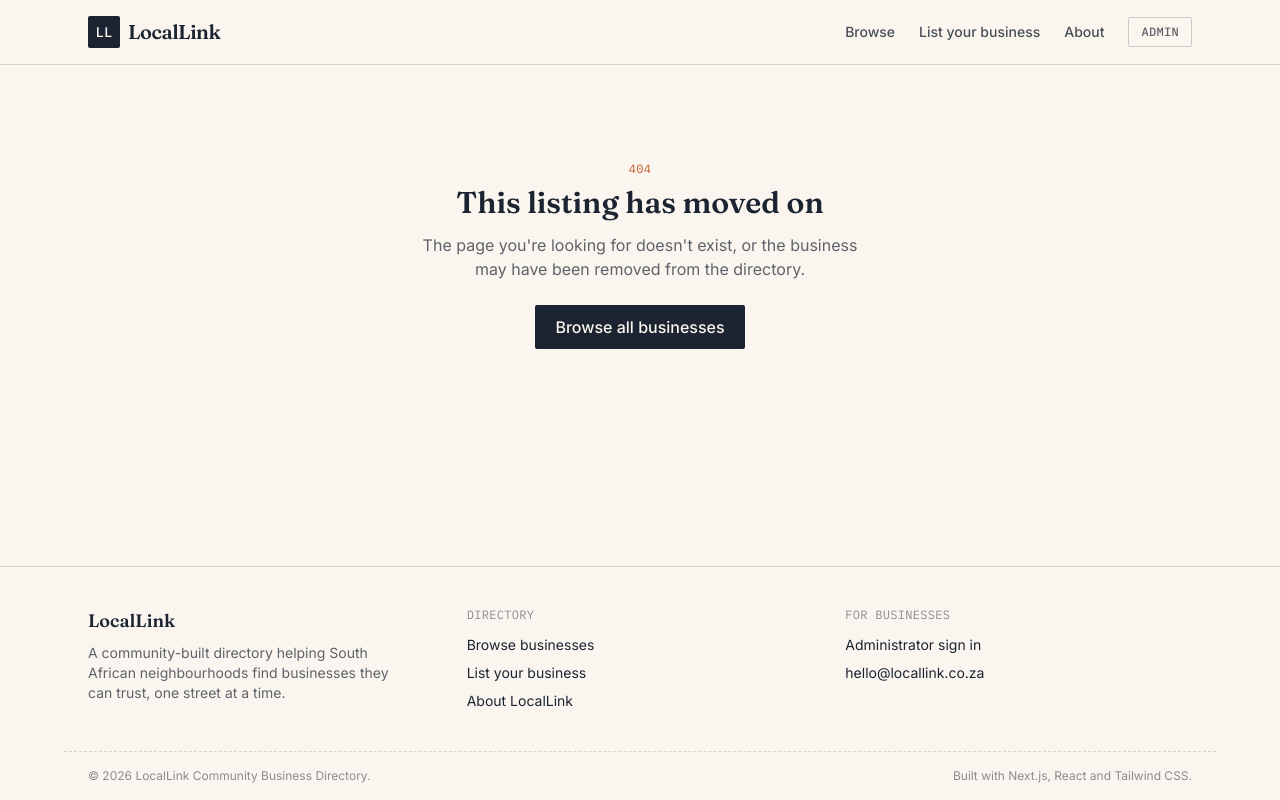
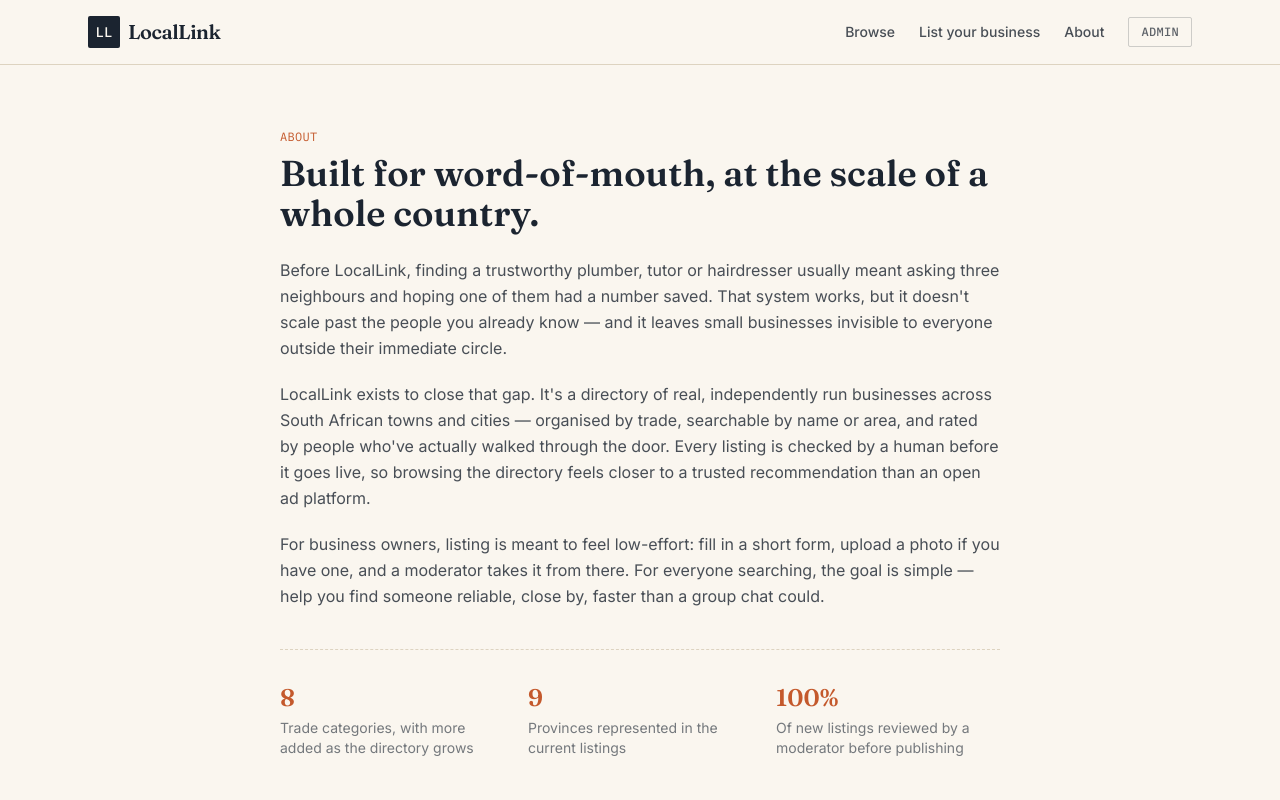
Before and after one commit to 230121338/local-business-directory, a Next.js app: page /about in a window 1280 px wide. Before the commit this address had no page. Shown: the top 800 px of the page. Built offline with nearby package versions, Linux system fonts and the light colour scheme.

Commit message:
Add AboutPage component with metadata

```diff
--- /dev/null
+++ b/app/about/page.js
@@ -0,0 +1,55 @@
+export const metadata = {
+  title: "About — LocalLink"
+};
+
+export default function AboutPage() {
+  return (
+    <section className="max-w-3xl mx-auto px-4 sm:px-6 py-16">
+      <p className="font-mono text-xs uppercase tracking-wide text-clay mb-2">
+        About
+      </p>
+      <h1 className="font-display text-3xl sm:text-4xl font-semibold mb-6">
+        Built for word-of-mouth, at the scale of a whole country.
+      </h1>
+
+      <div className="prose-none space-y-5 text-ink/80 leading-relaxed">
+        <p>
+          Before LocalLink, finding a trustworthy plumber, tutor or hairdresser
+          usually meant asking three neighbours and hoping one of them had a
+          number saved. That system works, but it doesn't scale past the
+          people you already know — and it leaves small businesses invisible
+          to everyone outside their immediate circle.
+        </p>
+        <p>
+          LocalLink exists to close that gap. It's a directory of real,
+          independently run businesses across South African towns and
+          cities — organised by trade, searchable by name or area, and rated
+          by people who've actually walked through the door. Every listing is
+          checked by a human before it goes live, so browsing the directory
+          feels closer to a trusted recommendation than an open ad platform.
+        </p>
+        <p>
+          For business owners, listing is meant to feel low-effort: fill in a
+          short form, upload a photo if you have one, and a moderator takes it
+          from there. For everyone searching, the goal is simple — help you
+          find someone reliable, close by, faster than a group chat could.
+        </p>
+      </div>
+
+      <div className="pin-divider mt-10 pt-8 grid gap-6 sm:grid-cols-3">
+        <div>
+          <p className="font-display text-2xl font-semibold text-clay">8</p>
+          <p className="text-sm text-ink/60 mt-1">Trade categories, with more added as the directory grows</p>
+        </div>
+        <div>
+          <p className="font-display text-2xl font-semibold text-clay">9</p>
+          <p className="text-sm text-ink/60 mt-1">Provinces represented in the current listings</p>
+        </div>
+        <div>
+          <p className="font-display text-2xl font-semibold text-clay">100%</p>
+          <p className="text-sm text-ink/60 mt-1">Of new listings reviewed by a moderator before publishing</p>
+        </div>
+      </div>
+    </section>
+  );
+    }
```
